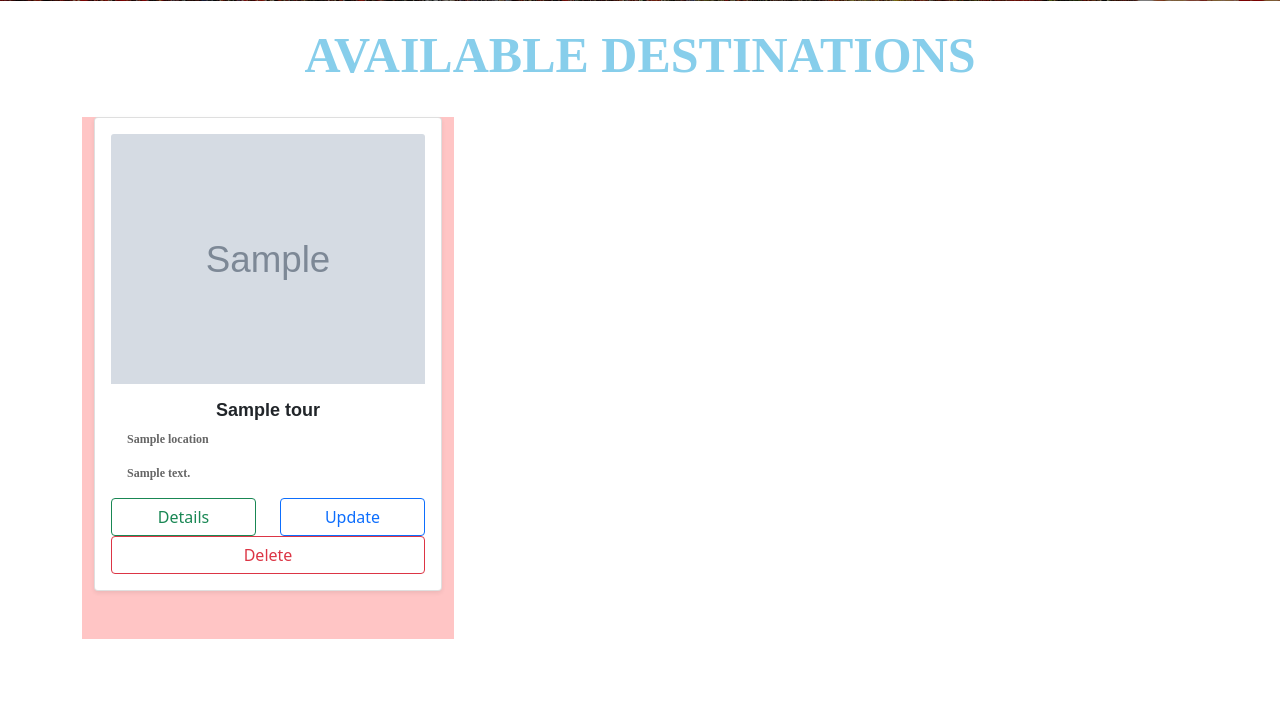
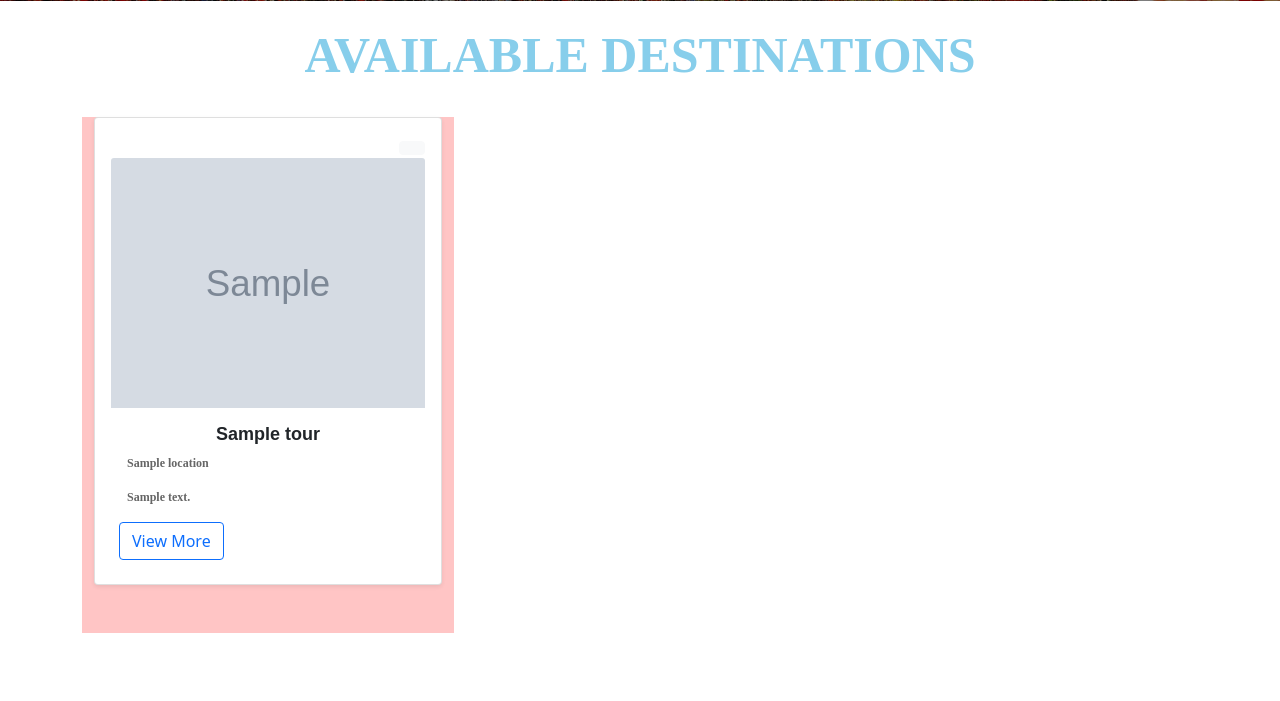
Before and after one commit to shahul1190/TravelSpot-Project, a Django app: template templates/index.html in a window 1280 px wide. Shown: the part 855-1556 px from the top of the page. After the commit the page ends 1488 px from the top, so only its background shows below. Run offline with Django 3.2, Linux system fonts and the light colour scheme; the template is opened without the code that fills it: most values are stand-ins (such as "Sample title", 1, 10 or a date in 2020); grey boxes marked "Sample" are stand-in pictures; some libraries are stand-ins or nearby versions.

Commit message:
Update index.html

```diff
--- a/templates/index.html
+++ b/templates/index.html
@@ -1,25 +1,25 @@
-
 {% extends 'base.html' %}
 {% load static %}
 {% block content %}
 
+<!-- 🌟 Navbar -->
 <nav class="navbar navbar-expand-lg navbar-light" style="background-color: rgba(206, 185, 48, 0.216);">
-
   <div class="container-fluid">
     <a class="navbar-brand" style="font-style: italic; color:grey;" href="#"><b>TOURIST DESTINATION</b></a>
-
-    <button class="navbar-toggler" type="button" data-bs-toggle="collapse" data-bs-target="#navbarSupportedContent" aria-controls="navbarSupportedContent" aria-expanded="false" aria-label="Toggle navigation">
+    <button class="navbar-toggler" type="button" data-bs-toggle="collapse" data-bs-target="#navbarSupportedContent"
+      aria-controls="navbarSupportedContent" aria-expanded="false" aria-label="Toggle navigation">
       <span class="navbar-toggler-icon"></span>
     </button>
     <div class="collapse navbar-collapse" id="#">
       <ul class="navbar-nav me-auto mb-2 mb-lg-0">
         <li class="nav-item">
-          <a class=" btn btn-outline-success me-2" aria-current="page">HOME</a>
+          <a class="btn btn-outline-success me-2" aria-current="page">HOME</a>
         </li>
         <li class="container-fluid justify-content-start">
-          <a  type="button" class="btn btn-outline-primary me-2" aria-current="page" href="{% url 'create_tour' %}">CREATE</a>
+          <a type="button" class="btn btn-outline-primary me-2" href="{% url 'create_tour' %}">CREATE</a>
+        </li>
       </ul>
-        <form class="d-flex" role="search" method="POST" action="" style="">
+      <form class="d-flex" role="search" method="POST" action="">
         {% csrf_token %}
         <input class="form-control me-2" type="search" placeholder="Search Tour" aria-label="Search" name="search">
         <button class="btn btn-outline-success" type="submit">SEARCH</button>
@@ -28,47 +28,61 @@
   </div>
 </nav>
 
-
-
+<!-- 🌄 Hero Section -->
 <div style="background-image: url('{% static 'image/ll.jpg' %}'); height: 100vh; background-size: cover; background-position: center; position: relative;">
-  <div class="overlay" style="position: absolute; top: 0; left: 0; width: 100%; height: 100%; background-color: rgba(0, 0, 0, 0.5); display: flex; justify-content: center; align-items: center;">
-    <h1 style="color:white; font-size: 48px; font-weight: bold; text-shadow: 2px 2px 5px #000;"> POPULAR TOURIST DESTINATIONS</h1>
+  <div class="overlay"
+    style="position: absolute; top: 0; left: 0; width: 100%; height: 100%; background-color: rgba(0, 0, 0, 0.5); display: flex; justify-content: center; align-items: center;">
+    <h1 style="color:white; font-size: 48px; font-weight: bold; text-shadow: 2px 2px 5px #000;">POPULAR TOURIST DESTINATIONS</h1>
   </div>
 </div><br>
 
-
-
-
+<!-- 🗺 Section Title -->
 <div style="text-align: center;">
-  <h3 style="font-size: 50px; font-family: Century; font-weight: bold; color: skyblue; ">AVAILABLE DESTINATIONS</h3><br>
+  <h3 style="font-size: 50px; font-family: Century; font-weight: bold; color: skyblue;">AVAILABLE DESTINATIONS</h3><br>
 </div>
 
-
-
-
+<!-- 🧭 Tour Cards -->
 {% if tours %}
 <div class="container">
   <div class="inner_div">
     <div class="row">
       {% for tour in tours %}
-            <div class="col-md-4"  style="background-color: #FFC5C5;">
-             <div class="card shadow-sm p-3 mb-5 bg-body rounded animate__animated animate__zoomIn animate__delay-1.7s" style="background-color: #FFC5C5;">
+      <div class="col-md-4" style="background-color: #FFC5C5;">
+        <div class="card shadow-sm p-3 mb-5 bg-body rounded animate_animated animatezoomIn animate_delay-1.7s" style="background-color: #FFC5C5;">
 
+          <!-- ⋮ Dropdown Menu at Top -->
+   <div class="dropdown text-end">
+  <button class="btn btn-light" type="button" id="dropdownMenuButton{{ forloop.counter }}" data-bs-toggle="dropdown" aria-expanded="false">
+    <i class="fas fa-ellipsis-h"></i> <!-- Changed from fa-ellipsis-v to fa-ellipsis-h -->
+  </button>
+  <ul class="dropdown-menu" aria-labelledby="dropdownMenuButton{{ forloop.counter }}">
+    <li>
+      <a class="dropdown-item" href="{% url 'update_tour' tour.id %}">
+        <i class="fas fa-edit"></i> Edit
+      </a>
+    </li>
+    <li>
+      <a class="dropdown-item text-danger" data-bs-toggle="modal" data-bs-target="#deleteTourModal-{{ forloop.counter }}">
+        <i class="fas fa-trash-alt"></i> Delete
+      </a>
+    </li>
+  </ul>
+</div>
+
+          <!-- 🖼 Image -->
           <img src="{{ tour.Tour_img }}" class="card-img-top" alt="..." style="height: 250px;">
+
+          <!-- 📍 Name, Location, Description -->
           <div class="card-body">
             <h5 class="card-title text-center" style="font-size: 18px; font-family: Arial; font-weight: bold;">{{ tour.Name }}</h5>
             <p class="card-text" style="font-size: 12px; font-family: Century; font-weight: bold;">{{ tour.Location }}</p>
             <p class="card-text" style="font-size: 12px; font-family: Century; font-weight: bold;">{{ tour.Description }}</p>
           </div>
-                <div class="row">
-                  <div class="col-md-6">
-                    <a href="{% url 'tour_fetch' tour.id %}" class="btn btn-outline-success" style="width: 100%;">Details</a>
+
+          <!-- 🔘 More Button  -->
+          <div class="d-flex justify-content-between align-items-center mb-2 px-2">
+            <a href="{% url 'tour_fetch' tour.id %}" class="btn btn-outline-primary"><i class="fas fa-search"></i> View More</a>
           </div>
-                  <div class="col-md-6">
-                    <a href="{% url 'update_tour' tour.id %}" class="btn btn-outline-primary" style="width: 100%;">Update</a>
-                  </div>
-                     </div>
-                    <a type="button" class="btn btn-outline-danger" data-bs-toggle="modal" data-bs-target="#deleteTourModal-{{ forloop.counter }}">Delete</a>
         </div>
       </div>
       {% endfor %}
@@ -79,6 +93,7 @@
 <p>No tours available.</p>
 {% endif %}
 
+<!-- 📄 Pagination -->
 <div class="mx-auto" style="margin-bottom:38px;">
   {% if tours.paginator.num_pages > 1 %}
   <div class="text-center">
@@ -89,10 +104,7 @@
   {% endif %}
 </div>
 
-  </br>
-
-
-
+<!-- 🗑 Delete Modals -->
 {% for tour in tours %}
 <div class="modal fade" id="deleteTourModal-{{ forloop.counter }}" tabindex="-1" aria-labelledby="deleteTourModalLabel" aria-hidden="true">
   <div class="modal-dialog">
@@ -116,5 +128,4 @@
 </div>
 {% endfor %}
 
-
 {% endblock %}
```
Lines whose indentation alone changed are shown as unchanged.
